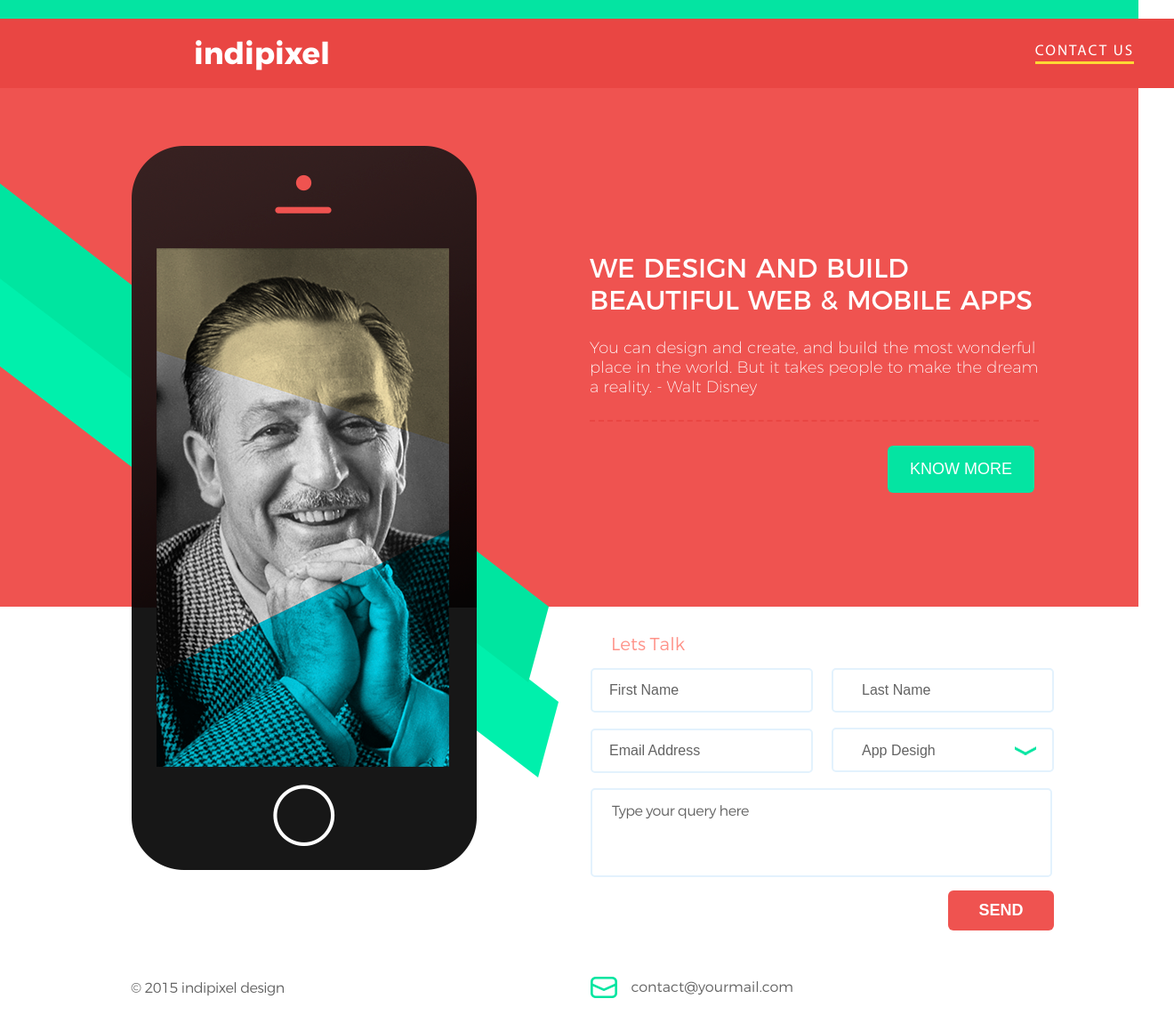
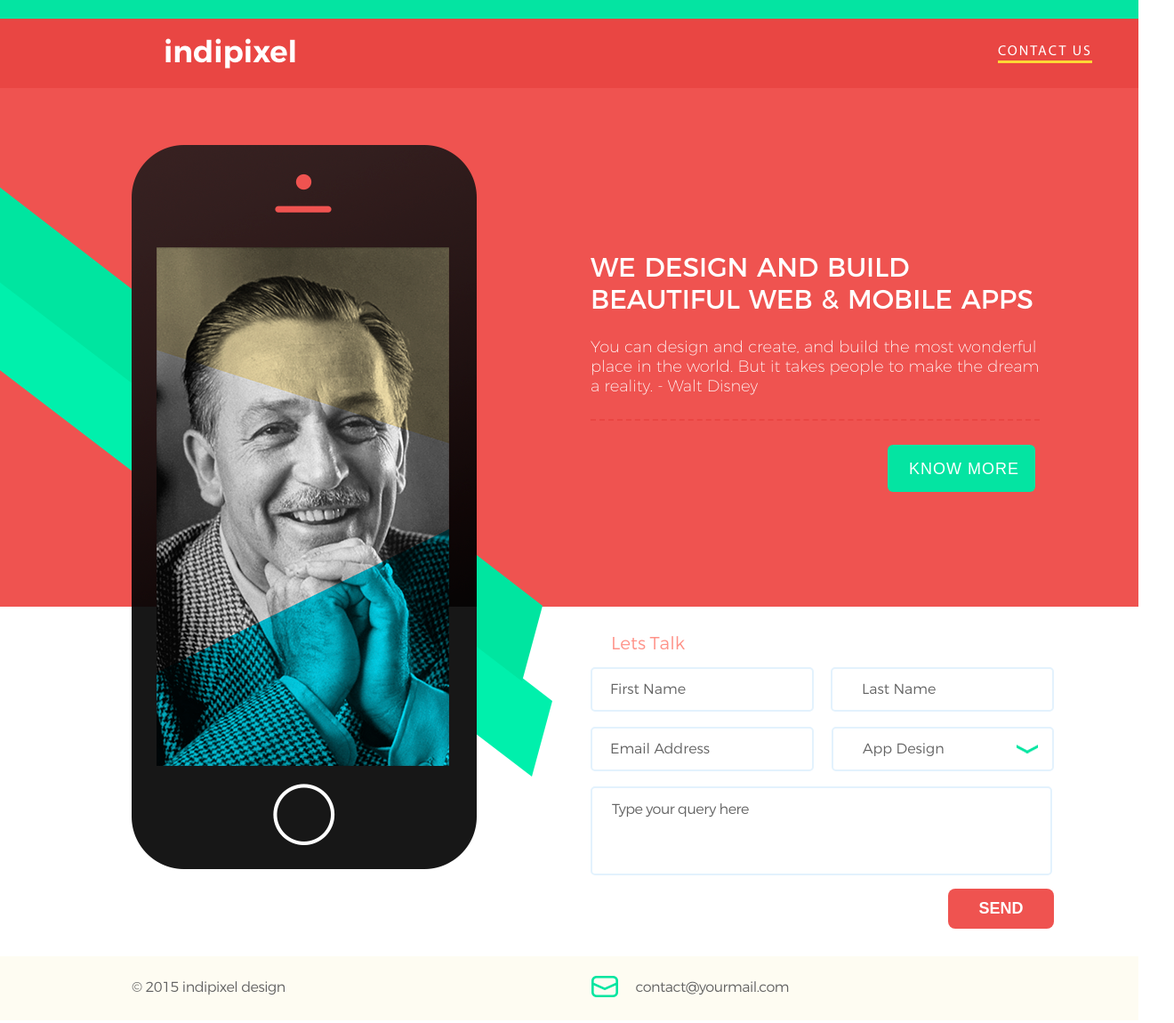
Before and after one commit to Boronus/IndiPixel, a plain HTML site: page index.html in a window 1280 px wide. Shown: the whole page at 89% size, 1320 px wide, since content can reach past the window. Drawn offline with Linux system fonts and the light colour scheme; files whose address does not match are found by name.

Commit message:
refractoring for 1200+

```diff
--- a/css/footer.css
+++ b/css/footer.css
@@ -1,10 +1,11 @@
 footer {
-    width:100%;
     height:72px;
+    background-color: #fefcf2;
+    flex: 0 0 auto;
 }
 
 footer .studio-name {
-    margin: 22px 0px 0px 57px;
+    margin: 24px 0px 0px 108px;
     position:relative;
     display: inline-block;
     letter-spacing: -0.5px;
@@ -14,12 +15,16 @@ footer .contact-email-block {
     position:relative;
     display: inline-block;
     float: right;
-    padding-right: 298px;
-
-    margin: 5px 0px 0px 0px;
+    margin: 21px 353px 0px 0px;
+    padding: 3px 0;
+    letter-spacing: -0.5px;
     padding-left:50px;
     background-image: url(../images/mail.png);
     background-repeat: no-repeat;
-    background-position: 4px 15px;
+    background-position: 0 1px;
+}
 
+footer .contact-email-block a {
+    text-decoration: none;
+    color: #636363;
 }
--- a/css/header.css
+++ b/css/header.css
@@ -1,55 +1,26 @@
-.top-line{
-    width:100%;
-    height:21px;
-    background-color: #04e4a2;
-}
-
-.header-layout-positioner {
-    width:93%;
-    max-width:1200px;
-    margin:0px auto;
-}
-
-.contacts {
-    margin:0px;
-    width:100%;
-    height:78px;
+header {
+    border-top: #04e4a2 solid 21px;
     background-color: #e94643;
+    color:white;
 }
 
 .logo {
     display:inline-block;
-    font-size:0px;
-    width:40%;
-}
-
-.logo > .title {
-    display:block;
-    padding:18px 0px 15px 28%;
-    margin-top:0px;
-    margin-bottom:0px;
+    margin: 16px 0 16px 12%;
     text-transform: lowercase;
     font-size:34px;
-    font-weight: 700;
-    color:white;
+    font-weight: 600;
 }
 
 .contact-link {
-    display:inline-block;
+    text-decoration: none;
+    color:white;
+    display: inline-block;
+    margin: 28px 12px;
     float: right;
-    height:100%;
-    width:130px;
-}
-.contact-link .contact-link-button {
-    display: inline-block;
-    float: right;
-    padding:27px 0px 1px 0px;
-    margin-right:0px;
     border-bottom:#fdd835 solid 3px;
     font-family:'MyriadPro', sans-serif;
     text-transform: uppercase;
-    font-size:17px;
+    font-size:16px;
     letter-spacing:2px;
-    text-underline: dash;
-    color:white;
 }
--- a/css/main.css
+++ b/css/main.css
@@ -1,14 +1,29 @@
+html {
+    height: 100%;
+}
+
 body {
-    background-color: white;
     margin:0px;
     font-family:'Montserrat', sans-serif;
     font-weight: 300;
     font-size:16px;
     color: #636363;
+    height: 100%;
+}
+
+.wrapper {
+    display: flex;
+    flex-direction: column;
+    height: 100%;
+}
+
+.full-content {
+    flex: 1 0 auto;
 }
 
 .layout-positioner {
-    max-width:1100px;
-    width:95%;
+    height: auto;
+    overflow: hidden;
+    width: 1200px;
     margin: 0px auto;
 }
--- a/css/section1.css
+++ b/css/section1.css
@@ -1,15 +1,11 @@
 .first-section {
-    width:100%;
-    height:583px;
     background-color: #ef5350;
 }
 
 .first-section .first-section-content{
     float:right;
-    padding: 161px 0px 0px 0px;
-    margin-right:2%;
+    margin: 160px 71px 129px 0px;
     width:505px;
-    position:relative;
 }
 
 .first-section h1{
@@ -32,28 +28,22 @@
 }
 
 .first-section button{
-    width:165px;
+    width:166px;
     height:53px;
     margin:9px 5px 0px 0px;
     border:none;
     font-weight: 400;
+    padding: 3px 0 0 6px;
     font-size:18px;
+    letter-spacing: 1px;
     color:white;
     border-radius: 6px;
     background-color: #04e4a2;
     float: right;
 }
 
-.first-section img {
+.first-section .disney-photo {
     position: absolute;
+    z-index: 1;
+    margin: 64px 0 0 108px ;
 }
-
-.first-section .disney-photo {
-    left: -515px;
-    top: 65px;
-}
-
-.first-section .lines {
-    left: -1393px;
-    top: -367px;
-}
--- a/css/section2.css
+++ b/css/section2.css
@@ -1,31 +1,29 @@
 .second-section {
-    width:100%;
-    height:396px;
+    position: relative;
 }
 
 .second-section .second-section-content{
-    padding: 10px 0px 0px 0px;
-    margin-right:5px;
+    margin: 15px 55px 31px 0px;
     float:right;
     width:521px;
-    font-size: 0px;
 }
 
-.second-section h1{
+.second-section h2{
+    margin: 17px 0 16px 23px;
     font-weight: 300;
     font-size:20px;
-    padding:6px 0px 0px 23px;
     word-spacing:-1px;
     line-height:20px;
     color: #ff9288;
 }
 
 .second-section .first-name {
-    width:208px;
+    width:207px;
     height:46px;
-    margin:0px 21px 17px 0px;
-    padding:0px 19px;
+    padding:0px 20px;
+    margin-bottom: 17px;
     border:#e3f2fd solid 2px;
+    font-family:'Montserrat', sans-serif;
     font-weight: 300;
     font-size:16px;
     border-radius: 5px;
@@ -33,11 +31,13 @@
 }
 
 .second-section .last-name {
-    width:182px;
+    float:right;
+    width:181px;
     height:46px;
-    margin:0px 0px 15px 0px;
-    padding:0px 32px;
+    padding:0px 33px;
+    margin-bottom: 17px;
     border:#e3f2fd solid 2px;
+    font-family:'Montserrat', sans-serif;
     font-weight: 300;
     font-size:16px;
     border-radius: 5px;
@@ -45,11 +45,12 @@
 }
 
 .second-section .email-address {
-    width:208px;
+    width:207px;
     height:46px;
-    margin:0px 21px 17px 0px;
-    padding:0px 19px;
+    padding:0px 20px;
+    margin-bottom: 17px;
     border:#e3f2fd solid 2px;
+    font-family:'Montserrat', sans-serif;
     font-weight: 300;
     font-size:16px;
     border-radius: 5px;
@@ -59,11 +60,12 @@
 .second-section select {
     width:250px;
     height:50px;
-    padding:0px 32px;
+    padding:0px 33px;
     background: transparent;
     -moz-appearance: none;
     -webkit-appearance: none;
     border:#e3f2fd solid 2px;
+    font-family:'Montserrat', sans-serif;
     font-weight: 300;
     font-size:16px;
     border-radius: 5px;
@@ -71,11 +73,13 @@
 }
 
 .new-select-arrow {
+    float:right;
     display:inline-block;
-    width:230px;
+    width:250px;
     height:50px;
+    margin-bottom: 17px;
     background-image: url(../images/arrow.png);
-    background-position: right;
+    background-position: 92% 50%;
     background-repeat: no-repeat;
 }
 
@@ -93,15 +97,21 @@
     color: #636363;
 }
 
-.second-section button{
+.second-section .send{
+    float: right;
     width:119px;
     height:45px;
-    margin:15px 0px 0px 0px;
+    margin-top:10px;
     border:none;
     font-weight: 600;
     font-size:18px;
     color:white;
-    border-radius: 6px;
+    border-radius: 8px;
     background-color: #ef5350;
-    float: right;
 }
+
+.second-section .lines {
+    position: absolute;
+    top: -951px;
+    left: calc(50vw - 1377px);
+}
--- a/index.html
+++ b/index.html
@@ -16,24 +16,17 @@
     <link href="css/fonts.css" rel="stylesheet" type="text/css">
 </head>
 <body>
+    <div class="wrapper">
+        <div class="full-content">
             <header>
-        <div class="top-line"></div>
-        <menu class="contacts">
-            <div class="header-layout-positioner">
-                <div class="logo">
-                    <p class="title">IndiPixel</p>
+                <div class="layout-positioner">
+                    <p class="logo">IndiPixel</p>
+                    <a class="contact-link" href="mailto: contact@yourmail.com">contact us</a>
                 </div>
-                <div class="contact-link">
-                    <a class="contact-link-button">contact us</a>
-                </div>
-            </div>
-        </menu>
             </header>
             <section class="first-section">
                 <div class="layout-positioner">
                     <div class="first-section-content">
-                <img class="lines" src="images/lines.png">
-                <img class="disney-photo" src="images/disney.png">
                         <h1>We design and build beautiful web & mobile apps</h1>
                         <p>
                             You can design and create, and build the most
@@ -42,33 +35,37 @@
                         </p>
                         <button>KNOW MORE</button>
                     </div>
+                    <img class="disney-photo" src="images/disney.png">
                 </div>
             </section>
             <section class="second-section">
                 <div class="layout-positioner">
                     <div class="second-section-content">
-                <h1>Lets Talk</h1>
+                        <img class="lines" src="images/lines.png">
+                        <h2>Lets Talk</h2>
                         <input class="first-name" type="text" value="First Name">
                         <input class="last-name" type="text" value="Last Name">
                         <input class="email-address" type="text" value="Email Address">
                         <div class="new-select-arrow">
                             <select size="1">
-                        <option>App Desigh</option>
+                                <option>App Design</option>
                                 <option>Something Else</option>
                             </select>
                         </div>
                         <textarea name="comment" cols="40" rows="3">Type your query here</textarea>
-                <button>SEND</button>
+                        <button class="send">SEND</button>
                     </div>
                 </div>
             </section>
+        </div>
         <footer>
             <div class="layout-positioner">
                 <p class="studio-name">© 2015 indipixel design</p>
                 <div class="contact-email-block">
-                <p class="contact-email">contact@yourmail.com</p>
+                    <a href="mailto: contact@yourmail.com">contact@yourmail.com</a>
                 </div>
             </div>
         </footer>
+    </div>
 </body>
 </html>
```
Lines whose indentation alone changed are shown as unchanged.
